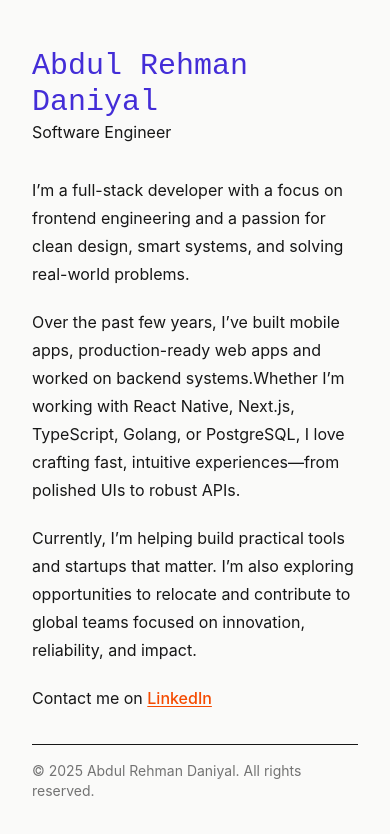
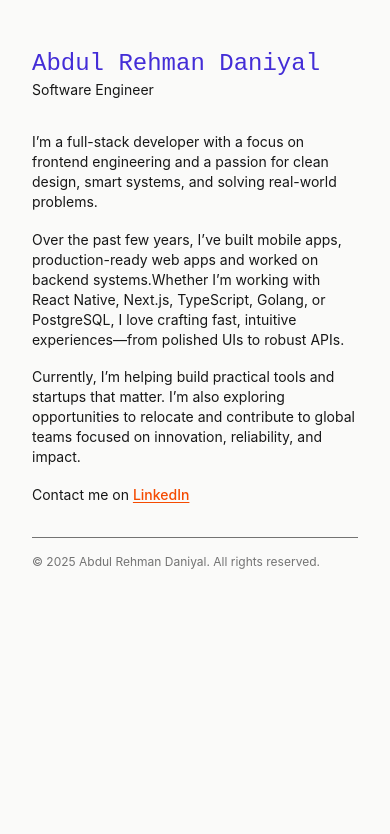
Before and after one commit to abdul-rehman-d/abdul-rehman-d.github.io, an Astro site: page / in a window 390 px wide. Built offline with nearby package versions, Linux system fonts and the light colour scheme; Astro itself is replaced by a stand-in of ours.

Commit message:
responsive

```diff
--- a/src/layouts/HomeLayout.astro
+++ b/src/layouts/HomeLayout.astro
@@ -4,7 +4,7 @@ import RootLayout from "./RootLayout.astro";
 
 <RootLayout>
     <header>
-        <h1 class="text-3xl font-bitcount">
+        <h1 class="text-2xl sm:text-3xl font-bitcount">
             <a href="/" class="text-indigo-700 dark:text-indigo-400">
                 Abdul Rehman Daniyal
             </a>
@@ -14,15 +14,15 @@ import RootLayout from "./RootLayout.astro";
 
     <section
         class:list={[
-            "prose max-w-none prose-p:mb-4 prose-p:last:mb-0 prose-p:text-neutral-900 prose-p:dark:text-neutral-100",
+            "prose max-w-none prose-p:text-sm prose-p:sm:text-base prose-p:lg:text-lg prose-p:mb-4 prose-p:last:mb-0 prose-p:text-neutral-900 prose-p:dark:text-neutral-100",
             "prose-a:text-orange-600 prose-a:hover:text-orange-700 prose-a:dark:text-orange-400 prose-a:dark:hover:text-orange-300 prose-a:underline prose-a:underline-offset-2",
         ]}
     >
         <slot />
     </section>
 
-    <footer class="border-t py-4">
-        <p class="text-sm text-neutral-500 dark:text-neutral-400">
+    <footer class="border-t py-4 text-neutral-500 dark:text-neutral-400">
+        <p class="text-xs sm:text-sm">
             © {new Date().getFullYear()} Abdul Rehman Daniyal. All rights reserved.
         </p>
     </footer>
--- a/src/layouts/RootLayout.astro
+++ b/src/layouts/RootLayout.astro
@@ -42,7 +42,7 @@ const domain = new URL(data.websiteLink).host;
 	>
 		<main
 			class:list={[
-				"w-full max-w-5xl mx-auto text-base lg:text-lg flex flex-col gap-8 py-12 px-8",
+				"w-full max-w-5xl mx-auto text-sm sm:text-base lg:text-lg flex flex-col gap-8 py-12 px-8",
 			]}
 		>
 			<slot />
```
